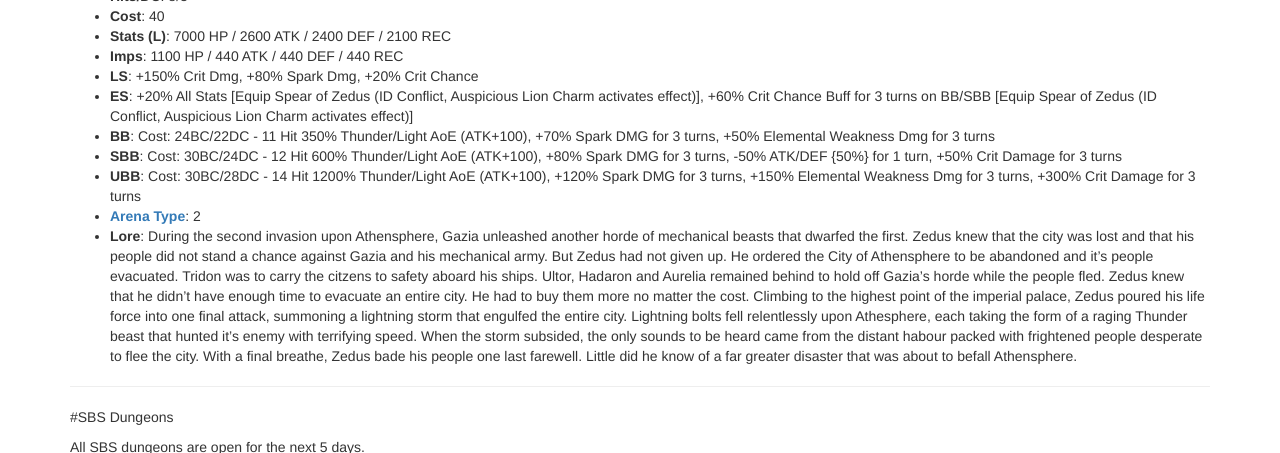
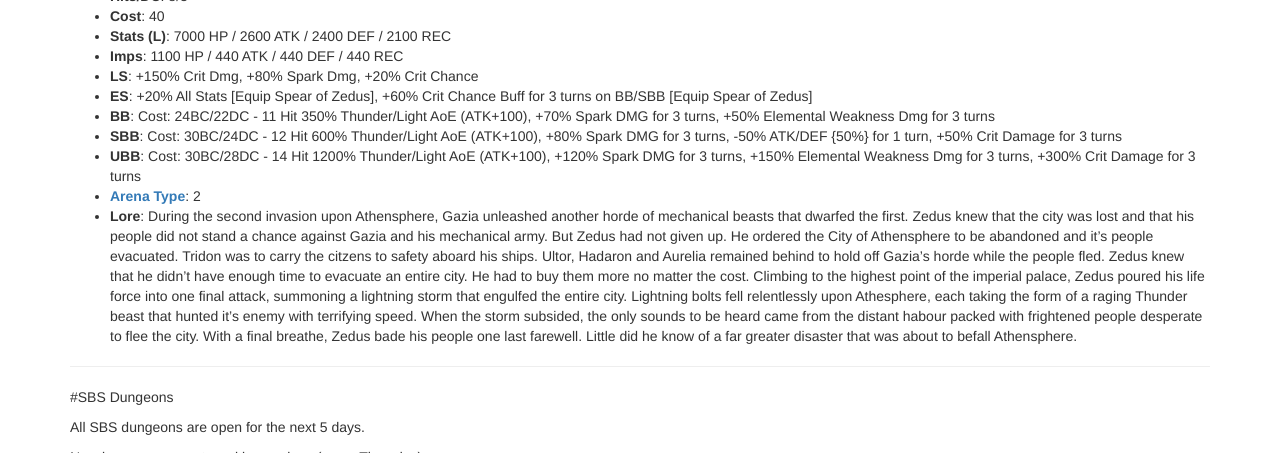
Before and after one commit to Deathmax/deathmax.github.io, a Jekyll site: the page built from index.html, in a window 1280 px wide and 900 px high, scrolled down 2604 px, cut to the strip 172-625 px from the top of the window. Built offline with Jekyll 4.4.1, drawn with Linux system fonts in a browser that asks for light colours; nearby versions of some CDN libraries; library files that are not in the unit come from our copies; the list of posts is cut into pages by our own code.

Commit message:
Gumi fixed sphere id conflict.

```diff
--- a/_posts/2015-09-23-brave-frontier---update-notes---wed-sep-23-2015.md
+++ b/_posts/2015-09-23-brave-frontier---update-notes---wed-sep-23-2015.md
@@ -41,7 +41,7 @@
 * **Stats (L)**: 7000 HP / 2600 ATK / 2400 DEF / 2100 REC
 * **Imps**: 1100 HP / 440 ATK / 440 DEF / 440 REC
 * **LS**: +150% Crit Dmg, +80% Spark Dmg, +20% Crit Chance
-* **ES**: +20% All Stats [Equip Spear of Zedus (ID Conflict, Auspicious Lion Charm activates effect)], +60% Crit Chance Buff for 3 turns on BB/SBB [Equip Spear of Zedus (ID Conflict, Auspicious Lion Charm activates effect)]
+* **ES**: +20% All Stats [Equip Spear of Zedus], +60% Crit Chance Buff for 3 turns on BB/SBB [Equip Spear of Zedus]
 * **BB**: Cost: 24BC/22DC - 11 Hit 350% Thunder/Light AoE (ATK+100), +70% Spark DMG for 3 turns, +50% Elemental Weakness Dmg for 3 turns
 * **SBB**: Cost: 30BC/24DC - 12 Hit 600% Thunder/Light AoE (ATK+100), +80% Spark DMG for 3 turns, -50% ATK/DEF {50%} for 1 turn, +50% Crit Damage for 3 turns
 * **UBB**: Cost: 30BC/28DC - 14 Hit 1200% Thunder/Light AoE (ATK+100), +120% Spark DMG for 3 turns, +150% Elemental Weakness Dmg for 3 turns, +300% Crit Damage for 3 turns
```
